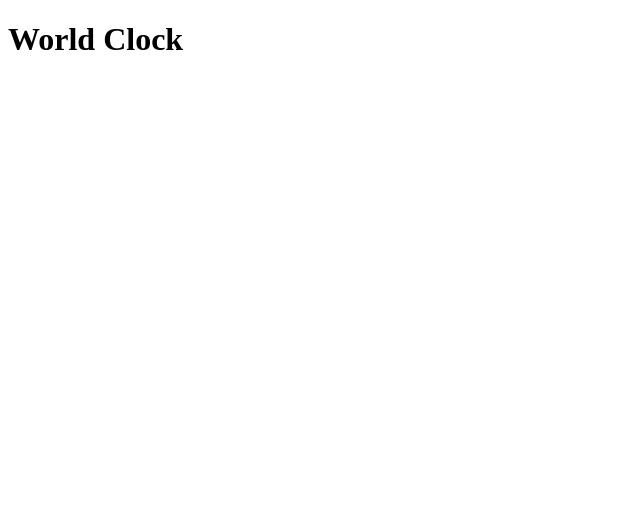
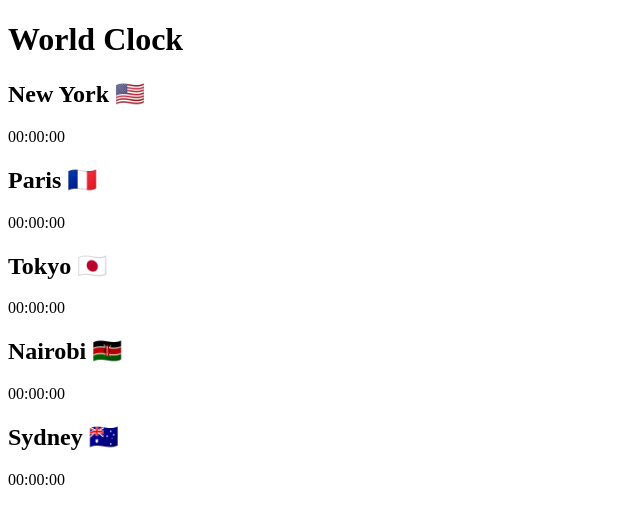
Before and after one commit to icuestiona/world-clock-, a plain HTML site: page index.html in a window 1280 px wide. Shown: the whole page, without its empty margins (0-640 px from the left). Drawn offline with Linux system fonts and the light colour scheme; files whose address does not match are found by name.

Commit message:
Added html structure

```diff
--- a/index.html
+++ b/index.html
@@ -11,10 +11,33 @@
   <body>
     <div class="container">
       <div class="header">
-        <h1>
-          World Clock
-        </h1>
+        <h1>World Clock</h1>
       </div>
+      <div>
+        <section class="times">
+          <div data-timezone="America/New_York">
+            <h2>New York 🇺🇸</h2>
+            <output>00:00:00</output>
+          </div>
+          <div data-timezone="Europe/Paris">
+            <h2>Paris 🇫🇷</h2>
+            <output>00:00:00</output>
+          </div>
+          <div data-timezone="Asia/Tokyo">
+            <h2>Tokyo 🇯🇵</h2>
+            <output>00:00:00</output>
+          </div>
+          <div data-timezone="Africa/Asmara">
+            <h2>Nairobi 🇰🇪</h2>
+            <output>00:00:00</output>
+          </div>
+          <div data-timezone="Australia/Sydney">
+            <h2>Sydney 🇦🇺</h2>
+            <output>00:00:00</output>
+          </div>
+        </section>
+      </div>
+    </div>
     <script src="src/index.js"></script>
   </body>
 </html>
```
